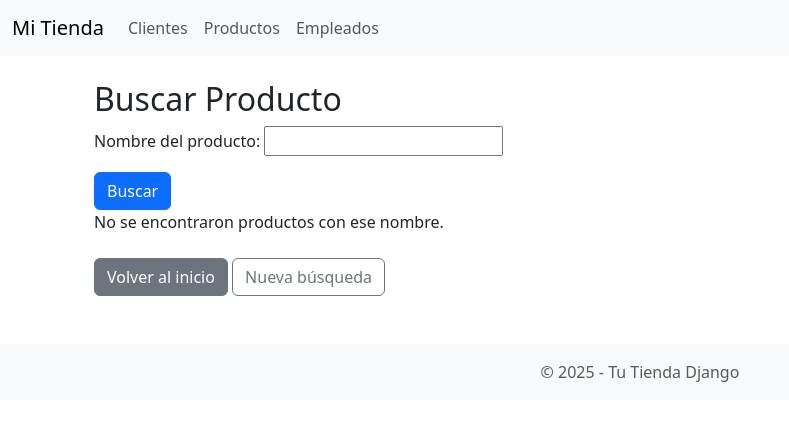
After one commit to NachoMah/ProyectoFinalPython_Mahfud, a Django app: page /tienda/buscar_producto/ in a window 1280 px wide. The commit adds this page. Shown: the top 421 px of the page, without its empty margins (0-789 px from the left). Run offline with Django 5.2, Linux system fonts and the light colour scheme.

Commit message:
Se agrego´un formulario de busqueda de prodcutos y vista de resultados

```diff
--- a/tienda/forms.py
+++ b/tienda/forms.py
@@ -15,3 +15,6 @@ class EmpleadoForm(forms.ModelForm):
     class Meta:
         model = Empleado
         fields = ['nombre', 'puesto', 'dni']
+
+class BuscarProductoFormulario(forms.Form):
+    nombre = forms.CharField(label = "Nombre del producto", max_length=100)
--- /dev/null
+++ b/tienda/templates/tienda/buscar_producto.html
@@ -0,0 +1,28 @@
+{% extends 'tienda/padre.html' %}
+{% block title %}Buscar Producto{% endblock %}
+{% block content %}
+<div class="container mt-4">
+    <h2>Buscar Producto</h2>
+
+    <form method="get" action="{% url 'buscar_producto' %}">
+        {{ form.as_p }}
+        <button type="submit" class="btn btn-primary">Buscar</button>
+    </form>
+
+    {% if resultados %}
+        <h3 class="mt-4">Resultados:</h3>
+        <ul>
+            {% for producto in resultados %}
+                <li>{{ producto.nombre }} - ${{ producto.precio }}</li>
+            {% endfor %}
+        </ul>
+    {% elif resultados is not none %}
+        <p>No se encontraron productos con ese nombre.</p>
+    {% endif %}
+
+    <div class="mt-4">
+        <a href="{% url 'inicio' %}" class="btn btn-secondary">Volver al inicio</a>
+        <a href="{% url 'buscar_producto' %}" class="btn btn-outline-secondary">Nueva búsqueda</a>
+    </div>
+</div>
+{% endblock %}
--- a/tienda/templates/tienda/inicio.html
+++ b/tienda/templates/tienda/inicio.html
@@ -4,12 +4,13 @@
 
 {% block content %}
 <div class="container mt-5">
-    <h1>Bienvenido a la Tienda</h1>
-    <p>Desde acá podés acceder a:</p>
+    <h1>Bienvenido a TechShop</h1>
+    <p>Desde acá vas a podés acceder a:</p>
     <ul>
         <li><a href="{% url 'crear_cliente' %}">Registrar Cliente</a></li>
         <li><a href="{% url 'crear_producto' %}">Registrar Producto</a></li>
         <li><a href="{% url 'crear_empleado' %}">Registrar Empleado</a></li>
+        <li><a href="{% url 'buscar_producto' %}">Buscar Producto</a></li>
     </ul>
 </div>
 {% endblock %}
--- a/tienda/urls.py
+++ b/tienda/urls.py
@@ -1,9 +1,10 @@
 from django.urls import path
-from .views import inicio, crear_cliente, crear_producto, crear_empleado
+from .views import inicio, crear_cliente, crear_producto, crear_empleado, buscar_producto
 
 urlpatterns = [
     path('', inicio, name = 'inicio'),
     path('crear_cliente/', crear_cliente, name='crear_cliente'),
     path('crear_producto/', crear_producto, name='crear_producto'),
     path('crear_empleado/', crear_empleado, name='crear_empleado'),
+    path('buscar_producto/', buscar_producto, name='buscar_producto'),
 ]
--- a/tienda/views.py
+++ b/tienda/views.py
@@ -1,5 +1,5 @@
 from django.shortcuts import render, redirect
-from .forms import ClienteForm, ProductoForm, EmpleadoForm
+from .forms import ClienteForm, ProductoForm, EmpleadoForm, Producto, BuscarProductoFormulario
 
 def inicio(request):
     return render(request,'tienda/inicio.html')
@@ -30,7 +30,18 @@ def crear_empleado(request):
         form = EmpleadoForm(request.POST)
         if form.is_valid():
             form.save()
-            return redirect('inicio')  # ✅ redirige al inicio
+            return redirect('inicio')
     else:
         form = EmpleadoForm()
     return render(request, 'tienda/empleado.html', {'form': form})
+
+def buscar_producto(request):
+    form = BuscarProductoFormulario()
+    resultados = []
+    if request.method == "GET" and "nombre" in request.GET:
+        form = BuscarProductoFormulario(request.GET)
+        if form.is_valid():
+            nombre = form.cleaned_data['nombre']
+            resultados = Producto.objects.filter(nombre__icontains=nombre)
+    return render(request, 'tienda/buscar_producto.html', {
+        'form': form, 'resultados': resultados})
```
